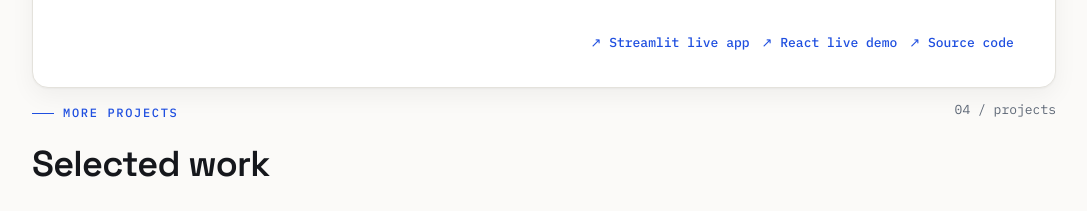
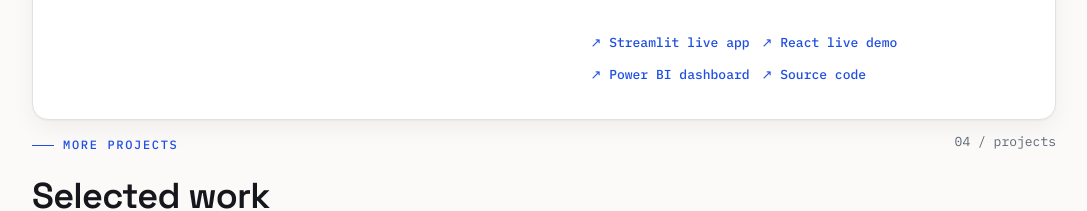
Before and after one commit to rubenfm77/PORTFOLIO, a plain HTML site: page index.html in a window 1280 px wide. Shown: the part 5583-5794 px from the top of the page, without its empty margins (96-1183 px from the left). Drawn offline with Linux system fonts and the light colour scheme.

Commit message:
add Power BI dashboard link to comp-statement-suite section
Co-Authored-By: Claude Sonnet 4.6 <noreply@anthropic.com>

```diff
--- a/index.html
+++ b/index.html
@@ -548,6 +548,7 @@
       <div class="feat-links">
         <a class="tlink" id="comp-streamlit-link" href="https://github.com/rubenfm77/comp-statement-suite" target="_blank" rel="noopener">↗ Streamlit live app</a>
         <a class="tlink" id="comp-react-link" href="https://github.com/rubenfm77/comp-statement-suite" target="_blank" rel="noopener">↗ React live demo</a>
+        <a class="tlink" href="https://htmlpreview.github.io/?https://github.com/rubenfm77/comp-statement-suite/blob/main/powerbi/dashboard.html" target="_blank" rel="noopener">↗ Power BI dashboard</a>
         <a class="tlink" href="https://github.com/rubenfm77/comp-statement-suite" target="_blank" rel="noopener">↗ Source code</a>
       </div>
     </div>
```
